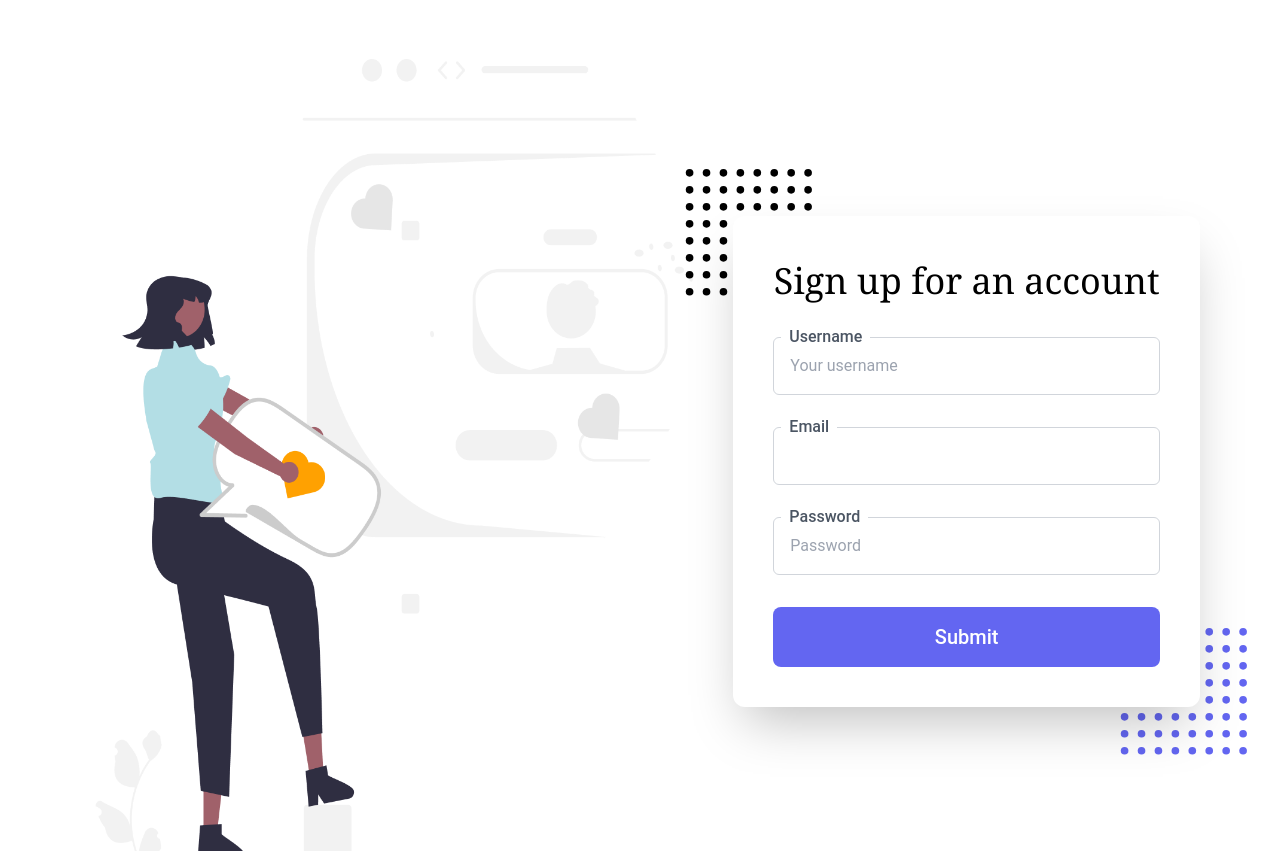
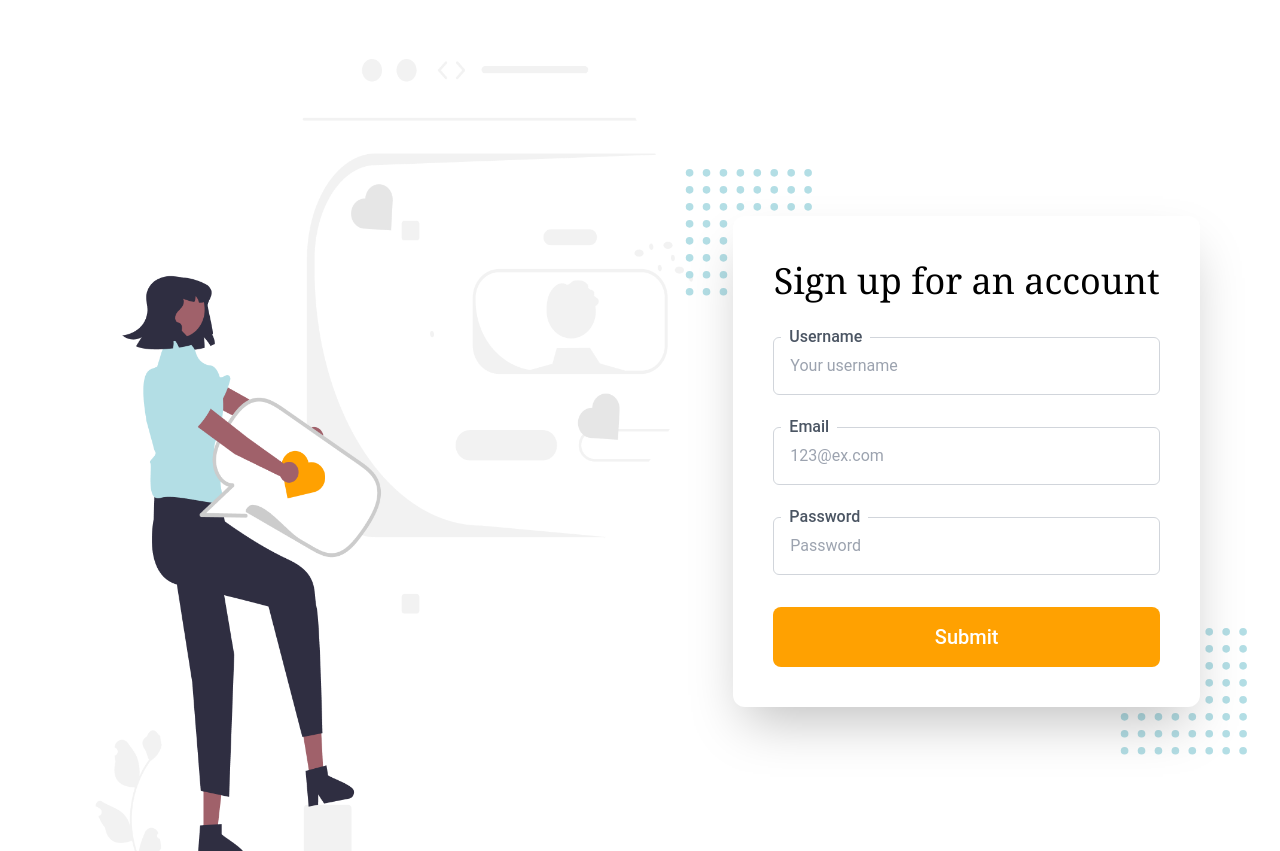
Before and after one commit to Clauga/ForkYeah-CP4, a React (Vite) app in the folder frontend/: page /Connection in a window 1280 px wide. Shown: the part 101-952 px from the top of the page. Built offline with nearby package versions, Linux system fonts and the light colour scheme; a web font is replaced by a local one.

Commit message:
connection page front, better

```diff
--- a/frontend/src/pages/Connection.jsx
+++ b/frontend/src/pages/Connection.jsx
@@ -1,6 +1,6 @@
 import heart from "../assets/heart.png";
 
-function Conexion() {
+function Connection() {
   return (
     <div className="bg-white relative lg:py-20">
       <div
@@ -42,7 +42,7 @@ function Conexion() {
                     Email
                   </p>
                   <input
-                    placeholder=""
+                    placeholder="123@ex.com"
                     type="text"
                     className="border placeholder-gray-400 focus:outline-none
                   focus:border-black w-full pt-4 pr-4 pb-4 pl-4 mt-2 mr-0 mb-0 ml-0 text-base block bg-white
@@ -67,8 +67,8 @@ function Conexion() {
                 <div className="relative">
                   <button
                     type="button"
-                    className="w-full inline-block pt-4 pr-5 pb-4 pl-5 text-xl font-medium text-center text-white bg-indigo-500
-                  rounded-lg transition duration-200 hover:bg-indigo-600 ease"
+                    className="w-full inline-block pt-4 pr-5 pb-4 pl-5 text-xl font-medium text-center text-white bg-yellow
+                  rounded-lg transition duration-200 hover:ease"
                   >
                     Submit
                   </button>
@@ -77,7 +77,7 @@ function Conexion() {
             </div>
             <svg
               viewBox="0 0 91 91"
-              className="absolute top-0 left-0 z-0 w-32 h-32 -mt-12 -ml-12 text-yellow-300
+              className="absolute top-0 left-0 z-0 w-32 h-32 -mt-12 -ml-12 text-main-light
             fill-current"
             >
               <g stroke="none" strokeWidth="1" fillRule="evenodd">
@@ -169,7 +169,7 @@ function Conexion() {
             </svg>
             <svg
               viewBox="0 0 91 91"
-              className="absolute bottom-0 right-0 z-0 w-32 h-32 -mb-12 -mr-12 text-indigo-500
+              className="absolute bottom-0 right-0 z-0 w-32 h-32 -mb-12 -mr-12 text-main-light
             fill-current"
             >
               <g stroke="none" strokeWidth="1" fillRule="evenodd">
@@ -266,4 +266,4 @@ function Conexion() {
   );
 }
 
-export default Conexion;
+export default Connection;
```
